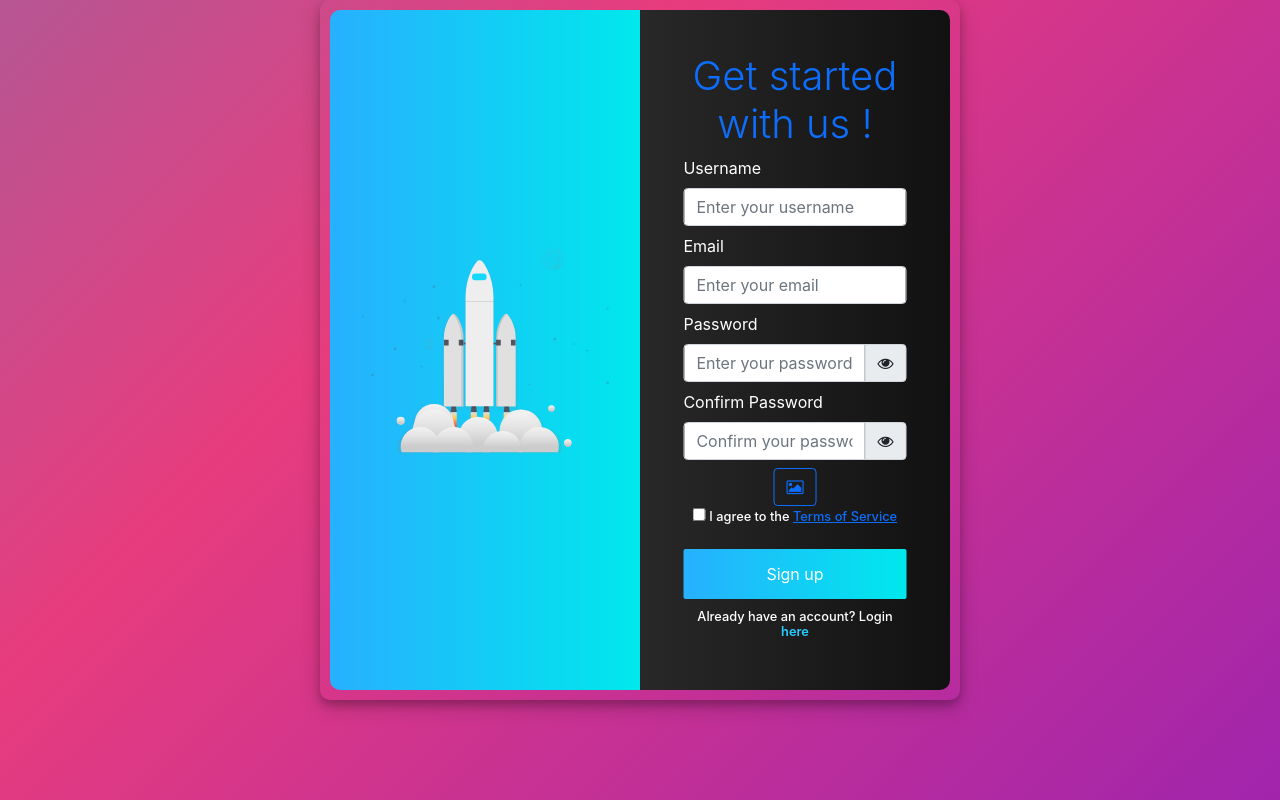
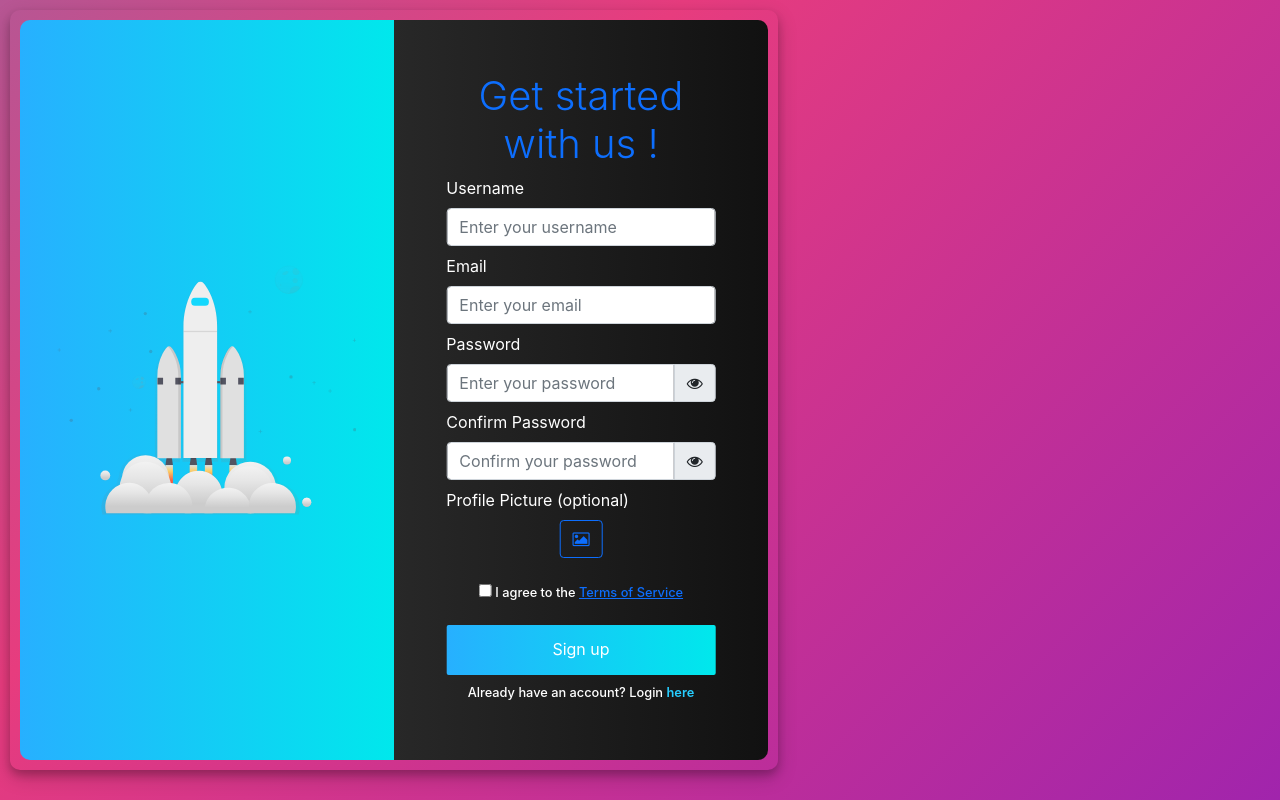
Before and after one commit to ido106/Chatiz-Browser, a React (Create React App) app in the folder Advanced2/web_app/: page /SignUp in a window 1280 px wide. Built offline with nearby package versions, Linux system fonts and the light colour scheme; a web font is replaced by a local one.

Commit message:
a little better css for signup

```diff
--- a/Advanced2/web_app/src/components/sign_up/Form.css
+++ b/Advanced2/web_app/src/components/sign_up/Form.css
@@ -151,10 +151,13 @@
 }
 
 .center {
+  position: absolute;
   margin: auto;
-  width: 50%;
+  height: 95%;
+  width: 60%;
   border: 3px;
   padding: 10px;
+  margin: 10px;
 }
 
 .photo-height {
--- a/Advanced2/web_app/src/components/sign_up/FormSignup.js
+++ b/Advanced2/web_app/src/components/sign_up/FormSignup.js
@@ -113,7 +113,9 @@ const FormSignup = (props) => {
         </div>
         {errors.password2 && <p className="form-inputs text-danger">{errors.password2}</p>}
 
-        <div className="btn btn-outline-primary"><i className="fa fa-image" onClick={handleImage}></i></div>
+        <p className="form-inputs text-white">Profile Picture (optional)</p>
+        <div className="btn btn-outline-primary "><i className="fa fa-image" onClick={handleImage}></i></div>
+        <br/>
 
         <div className="h6">
           <label className="form-label">
```
